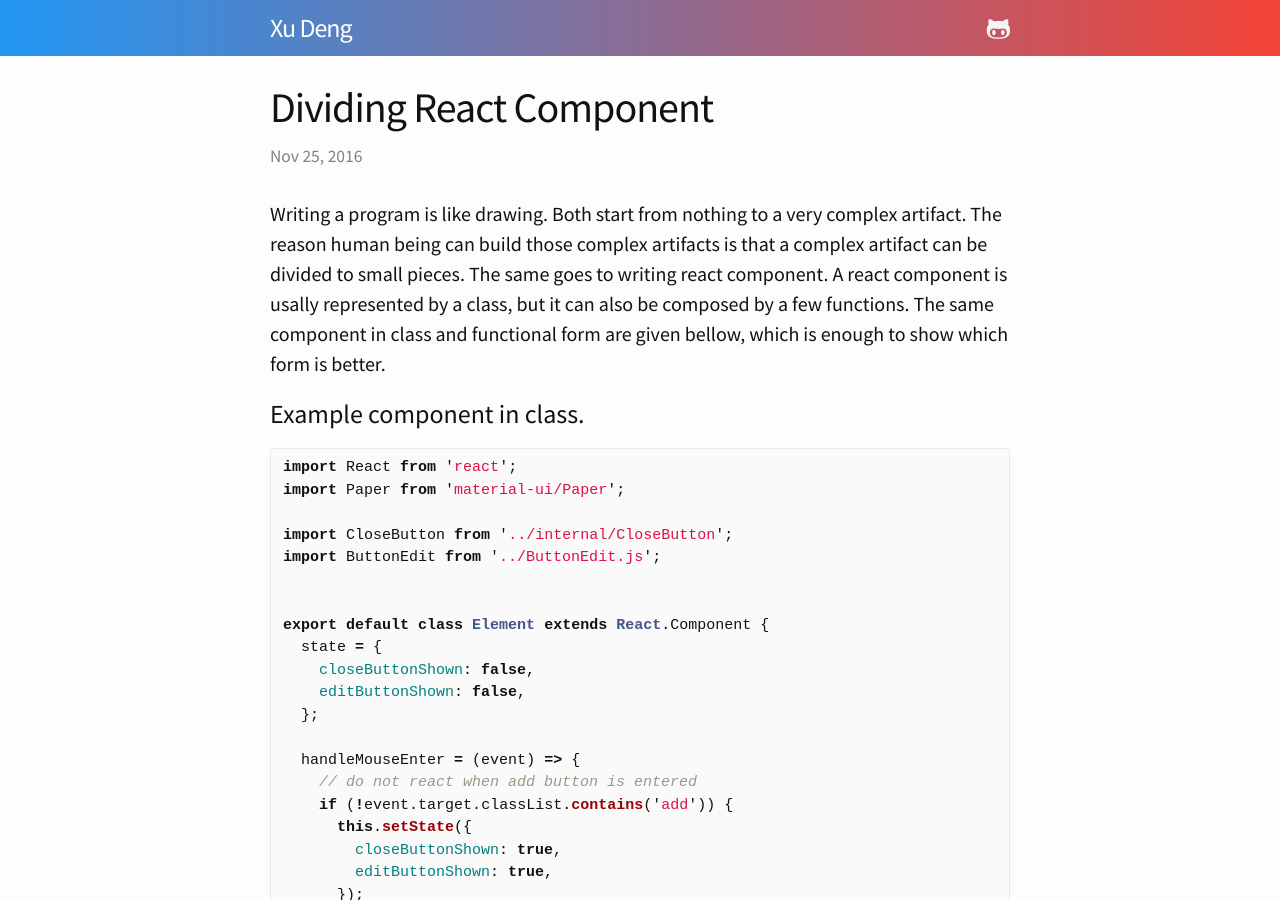
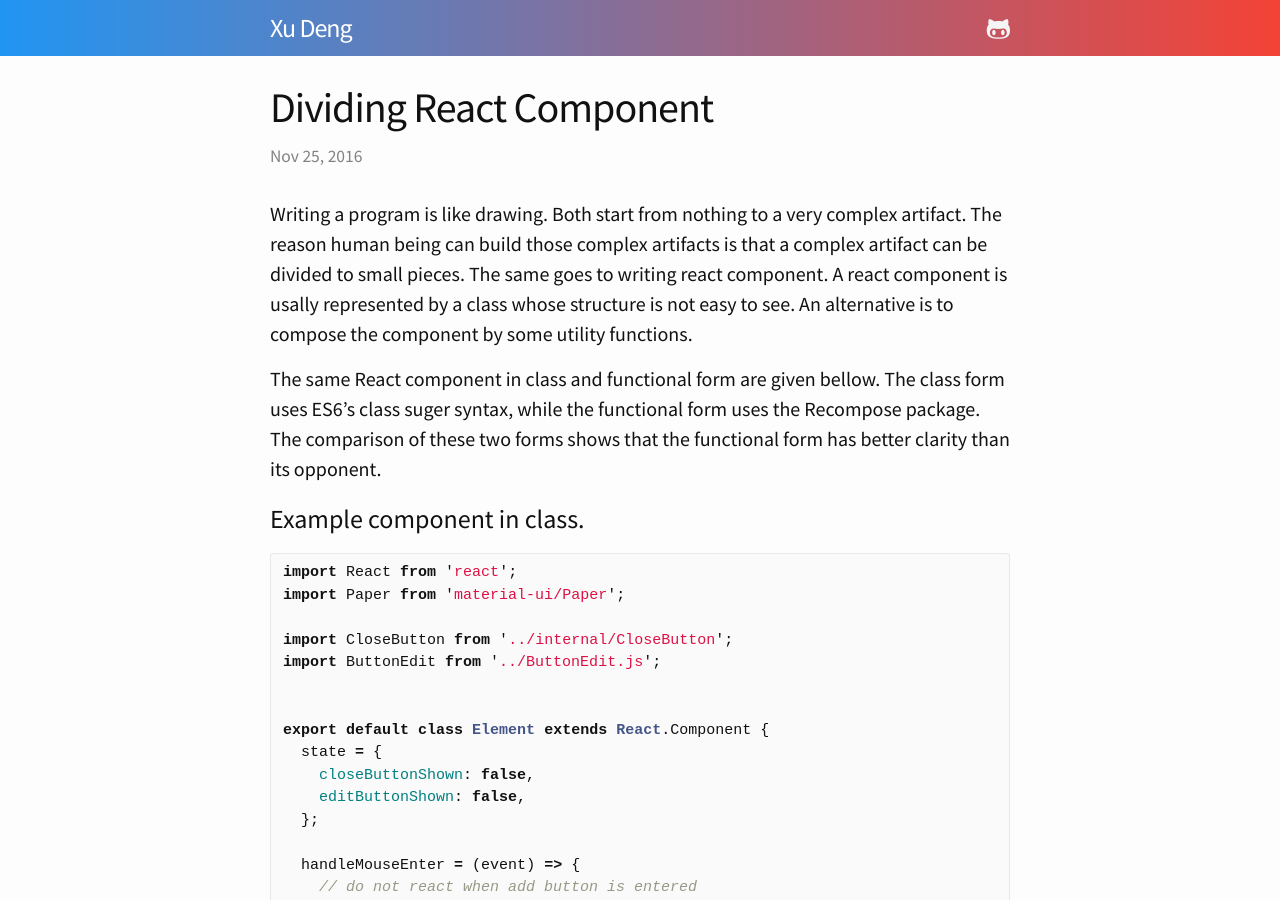
Before and after one commit to xden/xden.github.io, a Jekyll site: the page built from _posts/2016-11-25-divide-react-component.md, in a window 1280 px wide and 900 px high. Built offline with Jekyll 4.4.1, drawn with Linux system fonts in a browser that asks for light colours.

Commit message:
Updated 2016-11-25-divide-react-component.md

```diff
--- a/_posts/2016-11-25-divide-react-component.md
+++ b/_posts/2016-11-25-divide-react-component.md
@@ -2,7 +2,9 @@
 published: true
 title: Dividing React Component
 ---
-Writing a program is like drawing. Both start from nothing to a very complex artifact. The reason human being can build those complex artifacts is that a complex artifact can be divided to small pieces. The same goes to writing react component. A react component is usally represented by a class, but it can also be composed by a few functions. The same component in class and functional form are given bellow, which is enough to show which form is better.
+Writing a program is like drawing. Both start from nothing to a very complex artifact. The reason human being can build those complex artifacts is that a complex artifact can be divided to small pieces. The same goes to writing react component. A react component is usally represented by a class whose structure is not easy to see. An alternative is to compose the component by some utility functions.
+
+The same React component in class and functional form are given bellow. The class form uses ES6's class suger syntax, while the functional form uses the Recompose package. The comparison of these two forms shows that the functional form has better clarity than its opponent.
 
 <!-- more -->
 
```
